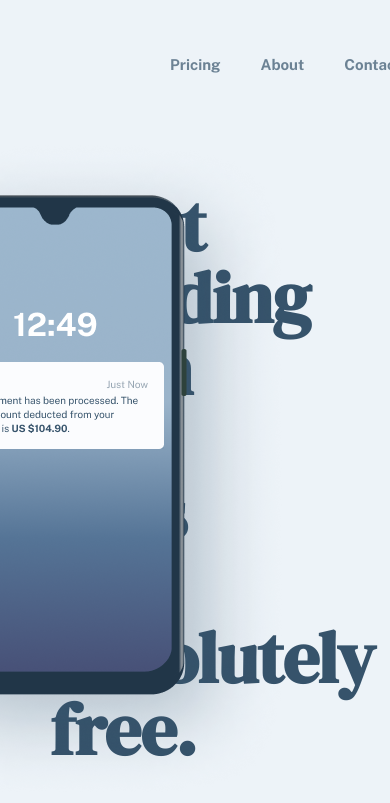
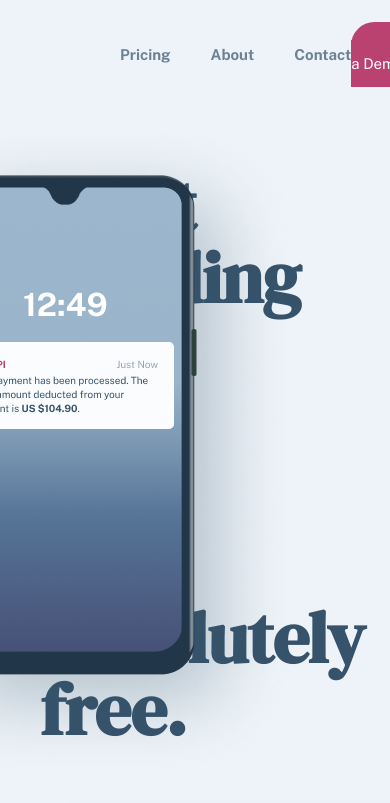
Before and after one commit to ergashev2000/Payapi---exam, a plain HTML site: page index.html in a window 390 px wide. Shown: the top 803 px of the page. Drawn offline with Linux system fonts and the light colour scheme.

Commit message:
add  media to header

```diff
--- a/scss/block/_main.scss
+++ b/scss/block/_main.scss
@@ -58,8 +58,23 @@
 .header__logo {
     display: block;
 }
+// HEADER MEDIA
+@media screen and (max-width: 768px){
+    .container{
+        padding: 0 40px;
+
+    }
+    .navbar{
+        padding: 30px 0;
+    }
+}
 
 
+
+
+
+
+// END HEADER Style
 
 
 
@@ -160,8 +175,12 @@
         }
     }
 }
+// HERO media
 
 
+
+
+//  END HERO style
 
 // ABOUT STYLE
 .about__section {
```
Also changed, not shown: index.html (+9 -2 lines), css/main.css, 1 other file.
